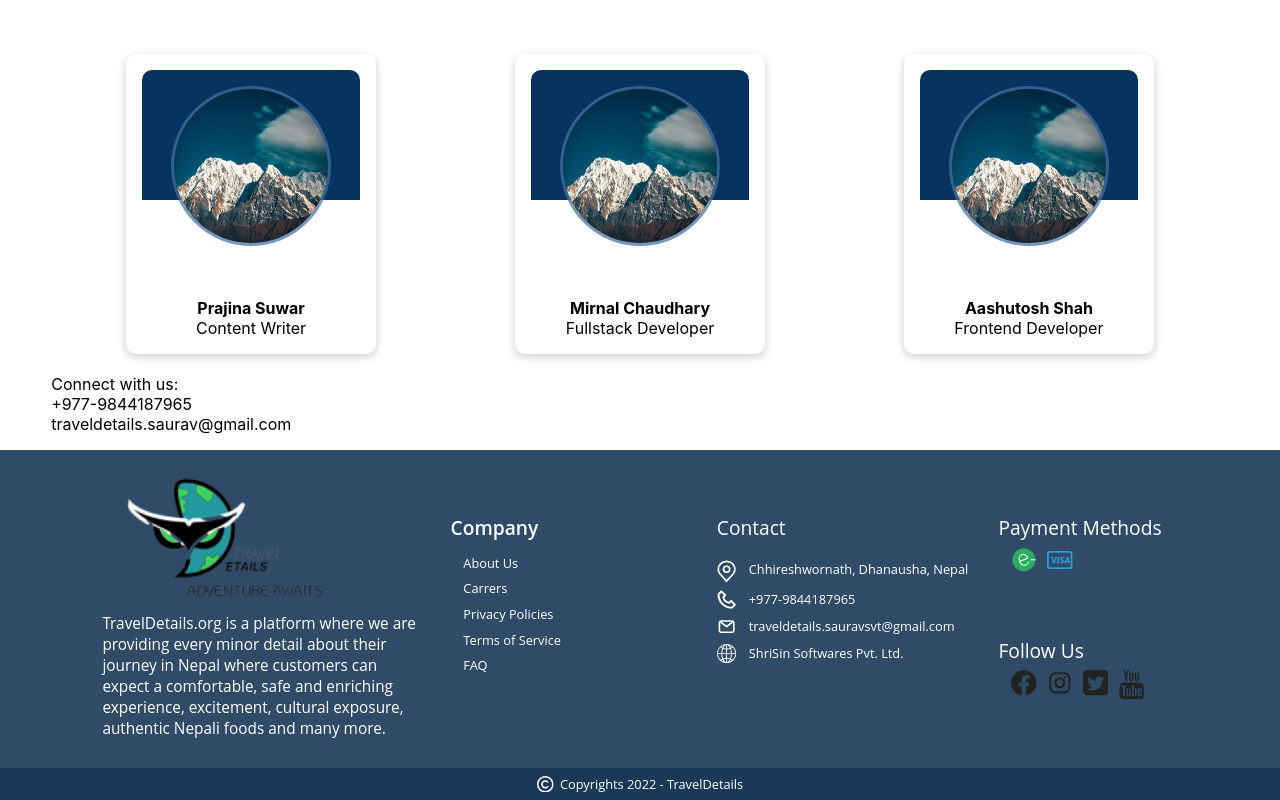
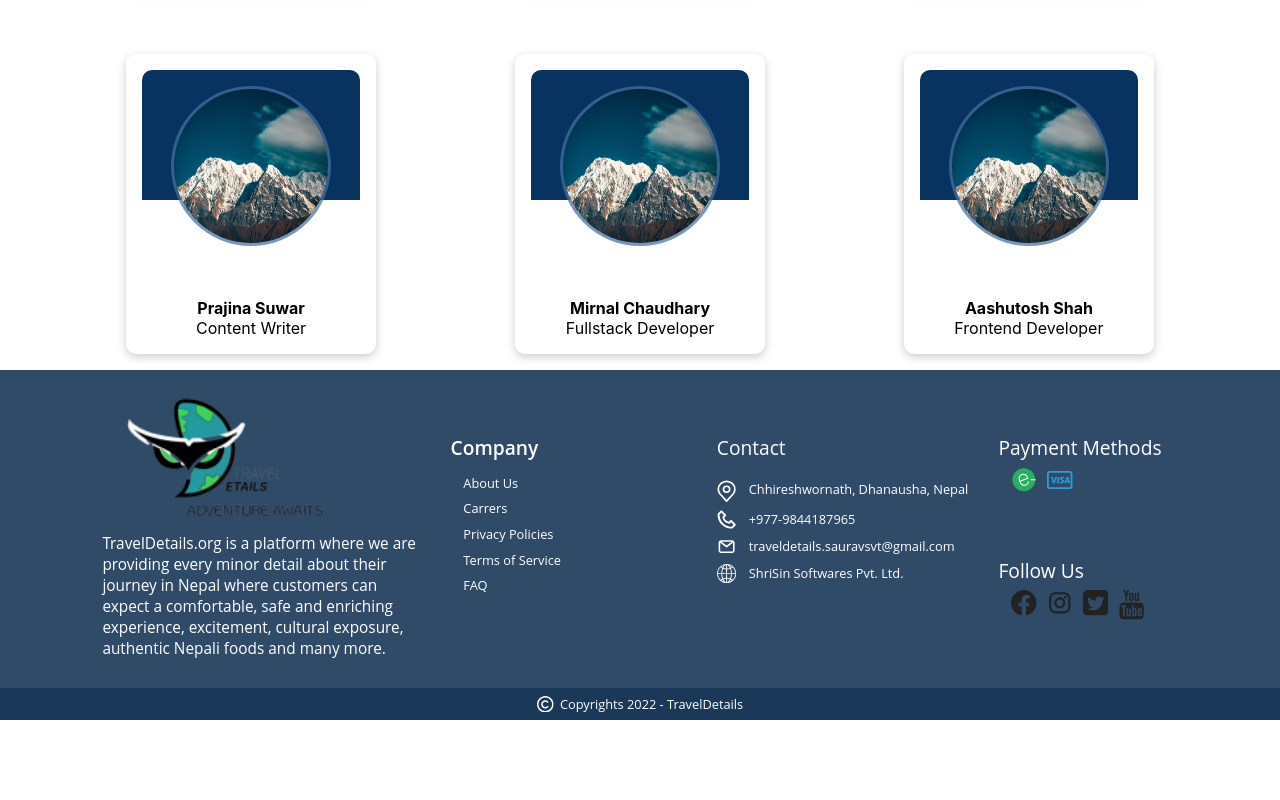
Before and after one commit to sauravsvt/traveldetails, a React (Create React App) app: page /about in a window 1280 px wide. Shown: the part 1820-2620 px from the top of the page. After the commit the page ends 2540 px from the top, so only its background shows below. Built offline with nearby package versions, Linux system fonts and the light colour scheme.

Commit message:
removed contacts

```diff
--- a/src/Pages/AboutUs.js
+++ b/src/Pages/AboutUs.js
@@ -175,13 +175,6 @@ function AboutUs(){
                             </div>
                         </div>
                     </div>
-
-                    <br/>
-
-                    <p>Connect with us:</p>
-                    <p>+977-9844187965</p>
-                    <p>traveldetails.saurav@gmail.com</p>
-
                 </div>
 
 
```
